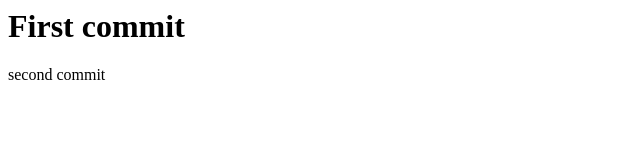
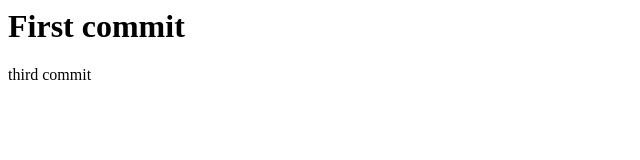
Before and after one commit to sbitio/github-integration, a plain HTML site: page index.html in a window 1280 px wide. Shown: the full height of the page, 0-640 px from the left. Drawn offline with Linux system fonts and the light colour scheme.

Commit message:
third commit

```diff
--- a/index.html
+++ b/index.html
@@ -1,4 +1,4 @@
 <body>
 <h1> First commit </h1>
-<p> second commit </p>
+<p> third commit </p>
 </body>
```
